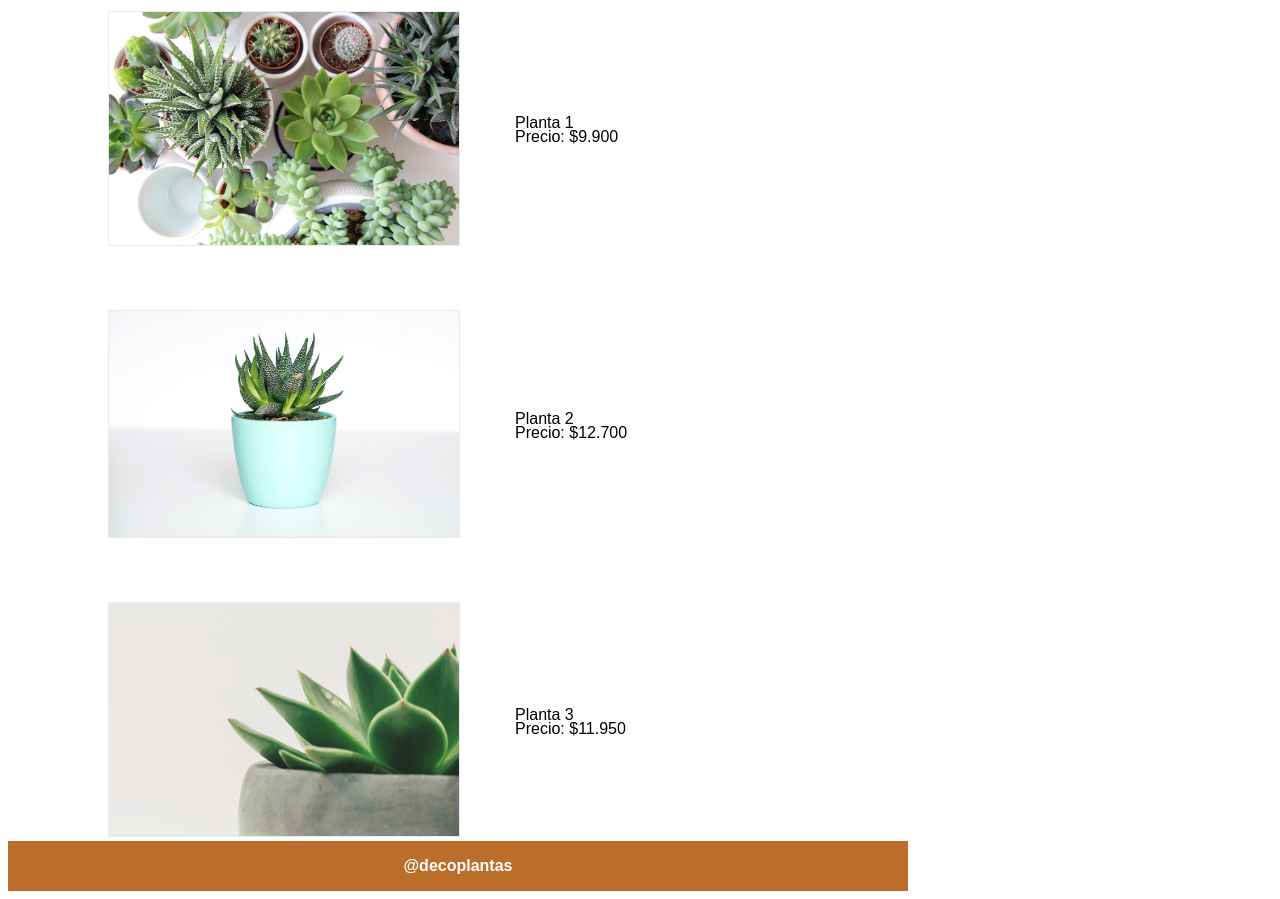
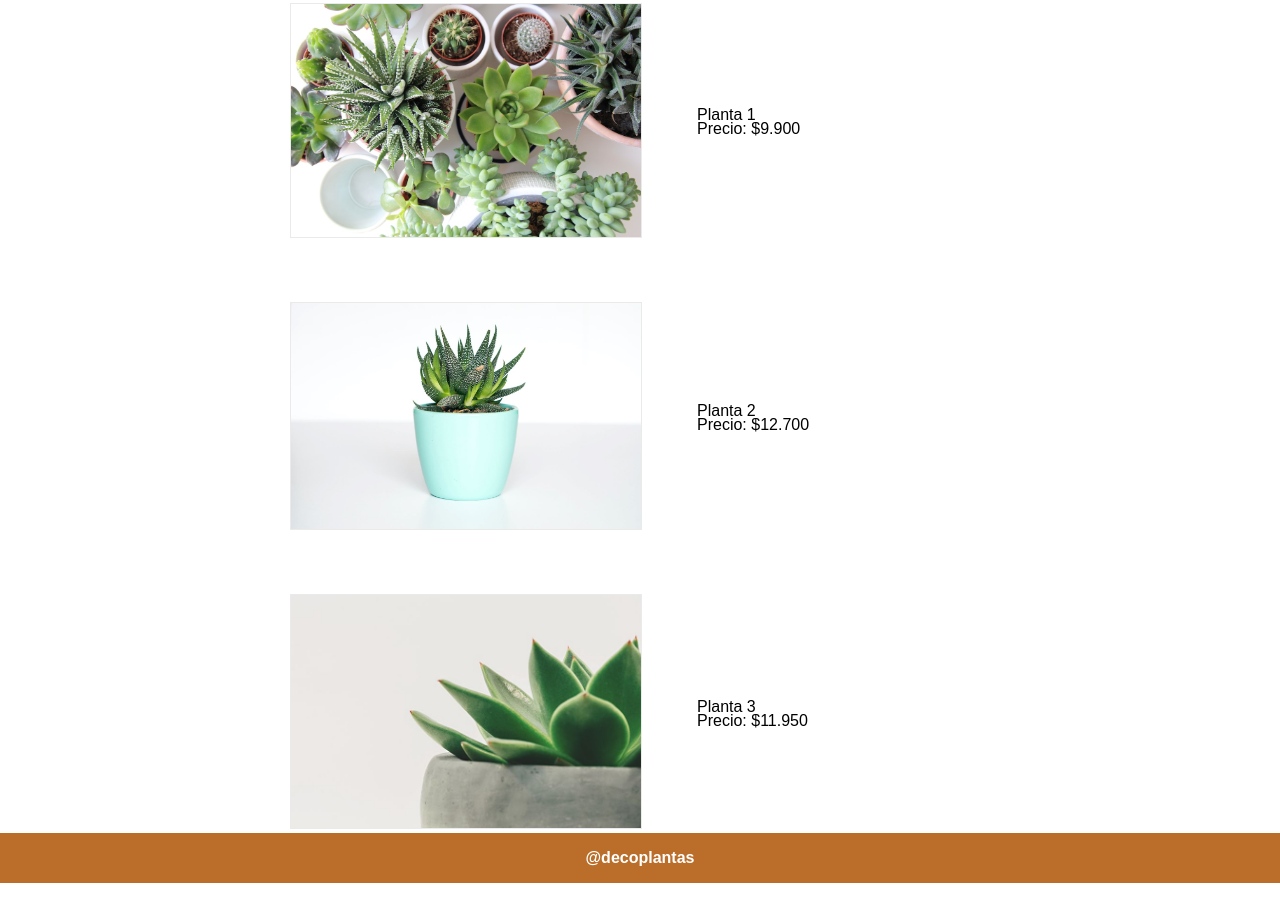
Before and after one commit to MarcyMsMg/DecoPlantasDuoc, a plain HTML site: page Desafío 1/index.html in a window 1280 px wide. Shown: the part 283-1182 px from the top of the page. Drawn offline with Linux system fonts and the light colour scheme.

Commit message:
upd8 pag principal

```diff
--- a/Desafío 1/css/style.css
+++ b/Desafío 1/css/style.css
@@ -1,12 +1,23 @@
+.header-bg {
+    background-color: #EAEBE6;
+    width: 100%;
+}
+
+.footer-bg {
+    background-color: #BB6E2A;
+    width: 100%;
+}
+
 body{
-    width: 900px;
     font-family:Arial, Helvetica, sans-serif;
+    margin: 0 auto;
 }
 
 .header{
     display: flex;
     width: 900px;
     background-color: #EAEBE6;
+    margin: 0 auto;
 }
 
 #h1{
@@ -27,6 +38,12 @@ body{
     font-size: 18px;
     font-weight: 500;
 }
+
+.pagina {
+    width: 900px;
+    margin: 0 auto;
+}
+
 
 #notB{
     font-weight: lighter;
@@ -66,6 +83,7 @@ img{
     flex-direction: column;
     width: 900px;
     background-color: #BB6E2A;
+    margin: 0 auto;
 }
 
 #footer{
--- a/Desafío 1/index.html
+++ b/Desafío 1/index.html
@@ -4,10 +4,10 @@
     <meta charset="UTF-8">
     <meta name="viewport" content="width=device-width, initial-scale=1.0">
     <title>Desafío 1</title>
-    <link rel="stylesheet" href="/Desafío 1/css/style.css"
+    <link rel="stylesheet" href="/Desafío 1/css/style.css">
 </head>
 <body>
-    <div class="pagina">
+    <div class="header-bg">
         <div class="header">
             <div class="caja1Header">
                 <h1 id="h1">Deco<b id="notB">Plantas</b></h1>
@@ -17,6 +17,9 @@
                 <img id="imagenHeader" src="/Desafío 1/image/PlantaFotoedit4.jpg">
             </div>
         </div>
+    </div>
+
+    <div class="pagina">
         <div class="cajitas">
             <div class="cajitas2">
                 <img id="imagenHeader" src="/Desafío 1/image/PlantaFoto1.jpg">
@@ -46,10 +49,12 @@
             </div>
         </div>
     </div>
+
     <footer>
-        <div class="footer">
-            <p id="footer">@decoplantas</p>
-
+        <div class="footer-bg">
+            <div class="footer">
+                <p id="footer">@decoplantas</p>
+        </div>
 
         </div>
     </footer>
```
